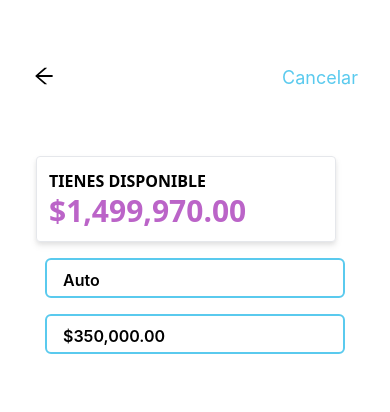
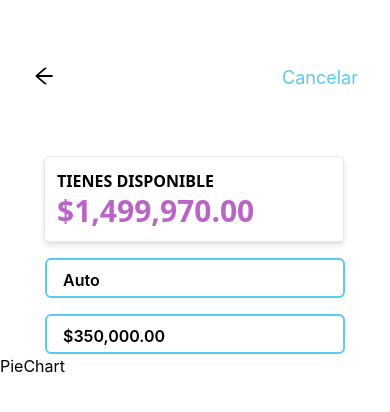
Before and after one commit to fer0o/challenge-rick, a Next.js app: page /disposicion in a window 390 px wide. Shown: the top 412 px of the page. Built offline with nearby package versions, Linux system fonts and the light colour scheme.

Commit message:
add link to the secodn view

```diff
--- a/components/firstView/Balance.tsx
+++ b/components/firstView/Balance.tsx
@@ -4,7 +4,7 @@ interface Props {
 }
 const Balance = ({ balance, money }: Props) => {
   return (
-    <div className='border rounded drop-shadow-md ring-0 ring-gray-50 lg:w-full lg:h-24 w-[300px] h-[86px] lg:block  lg:items-center  p-3 lg:mx-96 mx-9  bg-white '>
+    <div className='border rounded drop-shadow-md ring-0 ring-gray-50 lg:w-full lg:h-24 w-[300px] h-[86px] lg:block  lg:items-center p-3 lg:mx-96 mx-11  bg-white '>
       <span className='font-sans text-base font-semibold uppercase'>
         {balance}
       </span>
--- /dev/null
+++ b/components/secondView/PieChart.tsx
@@ -0,0 +1,7 @@
+import React from 'react'
+
+const PieChart = () => {
+  return <div>PieChart</div>
+}
+
+export default PieChart
--- a/pages/disposicion.tsx
+++ b/pages/disposicion.tsx
@@ -1,5 +1,6 @@
 import Balance from '../components/firstView/Balance'
 import BorderRectangle from '../components/secondView/BorderRectangle'
+import PieChart from '../components/secondView/PieChart'
 import SecondHeader from '../components/secondView/SecondHeader'
 
 const disposicion = () => {
@@ -15,6 +16,9 @@ const disposicion = () => {
         <BorderRectangle text='Auto' />
         <BorderRectangle text='$350,000.00' />
       </div>
+      <div>
+        <PieChart />
+      </div>
     </div>
   )
 }
```
